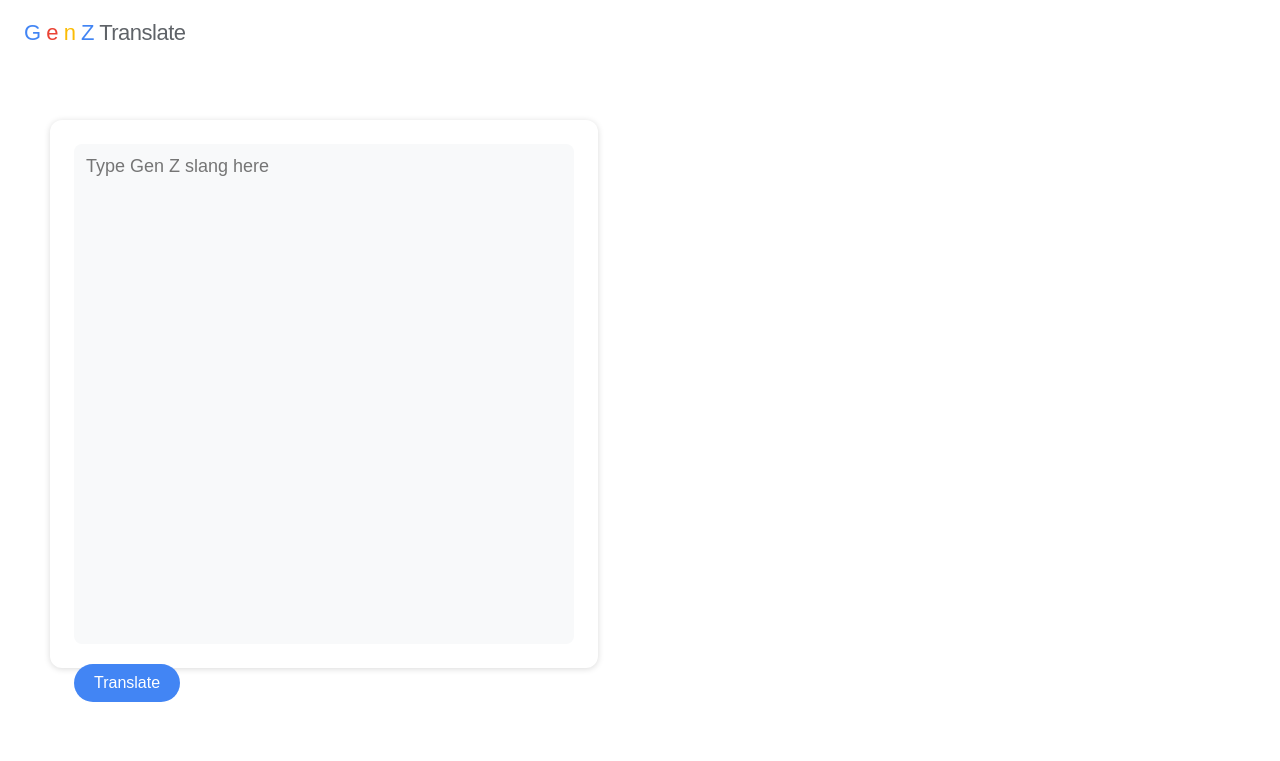
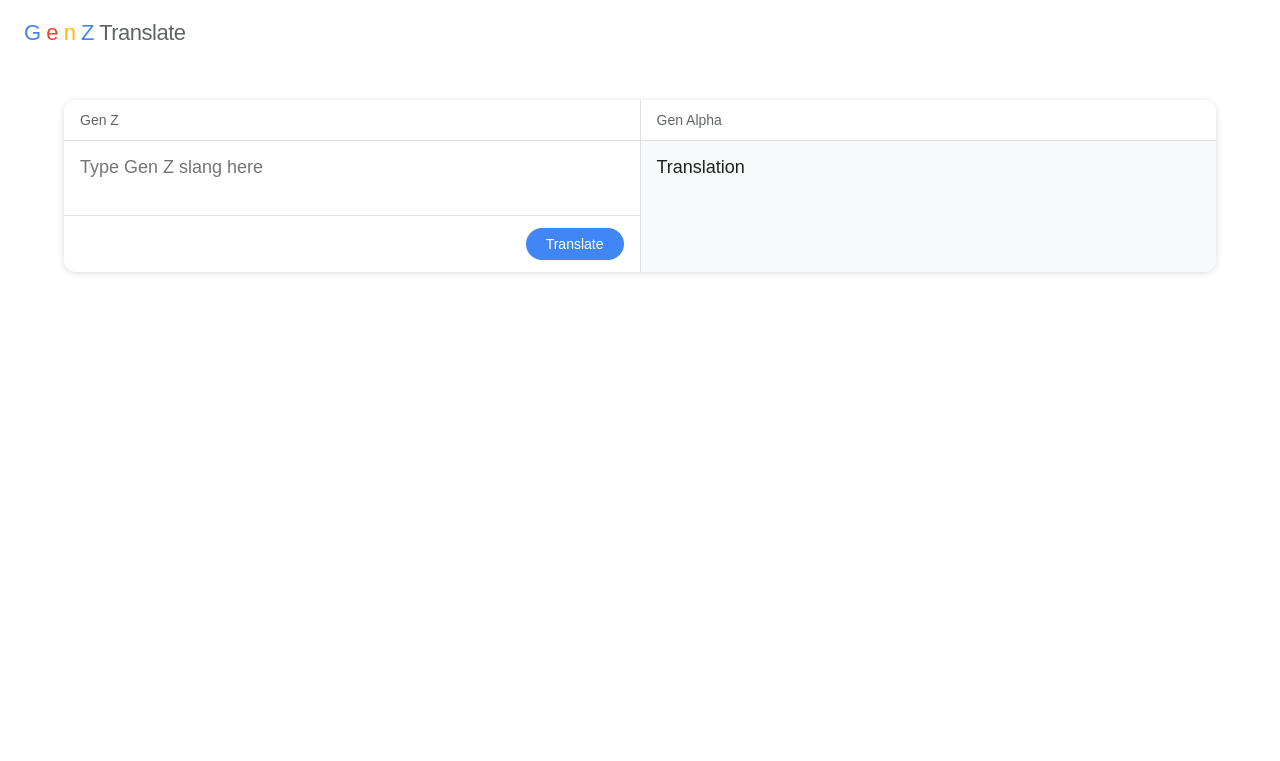
Before and after one commit to dutchbabypancakes/genz-genalpha-translator, a website: page index.html in a window 1280 px wide. Drawn offline with Linux system fonts and the light colour scheme.

Commit message:
Update index.html

```diff
--- a/index.html
+++ b/index.html
@@ -12,6 +12,7 @@
       background: white;
     }
 
+    /* Logo */
     .top-bar {
       position: absolute;
       top: 20px;
@@ -22,7 +23,6 @@
       font-size: 22px;
       font-weight: 500;
       letter-spacing: -0.5px;
-      cursor: default;
     }
 
     .blue { color: #4285F4; }
@@ -34,35 +34,64 @@
       color: #5f6368;
     }
 
-    .card {
-      margin: 120px 700px 300px 50px;
+    /* Translate Box */
+    .translate-box {
+      margin: 100px auto;
+      width: 90%;
+      max-width: 1200px;
       background: white;
-      padding: 24px;
-      width: 500px;
-      height: 500px;
       border-radius: 12px;
       box-shadow: 0 1px 6px rgba(0,0,0,0.15);
-      text-align: left;
+      display: flex;
+      overflow: hidden;
+    }
+
+    .panel {
+      flex: 1;
+      display: flex;
+      flex-direction: column;
+    }
+
+    .panel-header {
+      padding: 12px 16px;
+      font-size: 14px;
+      color: #5f6368;
+      border-bottom: 1px solid #e0e0e0;
     }
 
     textarea {
-      width: 100%;
-      height: 100%;
-      padding: 12px;
+      flex: 1;
+      padding: 16px;
       font-size: 18px;
       border: none;
       resize: none;
       outline: none;
       font-family: inherit;
+    }
+
+    .output {
+      flex: 1;
+      padding: 16px;
+      font-size: 18px;
+      color: #202124;
       background: #f8f9fa;
-      border-radius: 8px;
-      box-sizing: border-box;
+    }
+
+    .divider {
+      width: 1px;
+      background: #e0e0e0;
+    }
+
+    .actions {
+      padding: 12px 16px;
+      border-top: 1px solid #e0e0e0;
+      display: flex;
+      justify-content: flex-end;
     }
 
     button {
-      margin-top: 16px;
-      padding: 10px 20px;
-      font-size: 16px;
+      padding: 8px 20px;
+      font-size: 14px;
       background-color: #4285f4;
       color: white;
       border: none;
@@ -73,15 +102,19 @@
     button:hover {
       background-color: #e8f0fe;
       color: #4285f4;
-      border-style: solid;
-      border-color: #4285f4;
+      border: 1px solid #4285f4;
     }
 
-    .output {
-      margin-top: 16px;
-      font-size: 18px;
-      color: #202124;
-      min-height: 40px;
+    /* Mobile */
+    @media (max-width: 800px) {
+      .translate-container {
+        flex-direction: column;
+      }
+
+      .divider {
+        height: 1px;
+        width: 100%;
+      }
     }
   </style>
 </head>
@@ -99,11 +132,26 @@
     </div>
   </div>
 
-  <!-- Translator card -->
-  <div class="card">
-    <textarea id="inputText" placeholder="Type Gen Z slang here"></textarea>
-    <button id="translateBtn">Translate</button>
-    <div class="output" id="outputText"></div>
+  <!-- Translator -->
+  <div class="translate-box">
+
+    <!-- LEFT PANEL -->
+    <div class="panel">
+      <div class="panel-header">Gen Z</div>
+      <textarea id="inputText" placeholder="Type Gen Z slang here"></textarea>
+      <div class="actions">
+        <button id="translateBtn">Translate</button>
+      </div>
+    </div>
+
+    <div class="divider"></div>
+
+    <!-- RIGHT PANEL -->
+    <div class="panel">
+      <div class="panel-header">Gen Alpha</div>
+      <div class="output" id="outputText">Translation</div>
+    </div>
+
   </div>
 
   <script src="script.js"></script>
```
